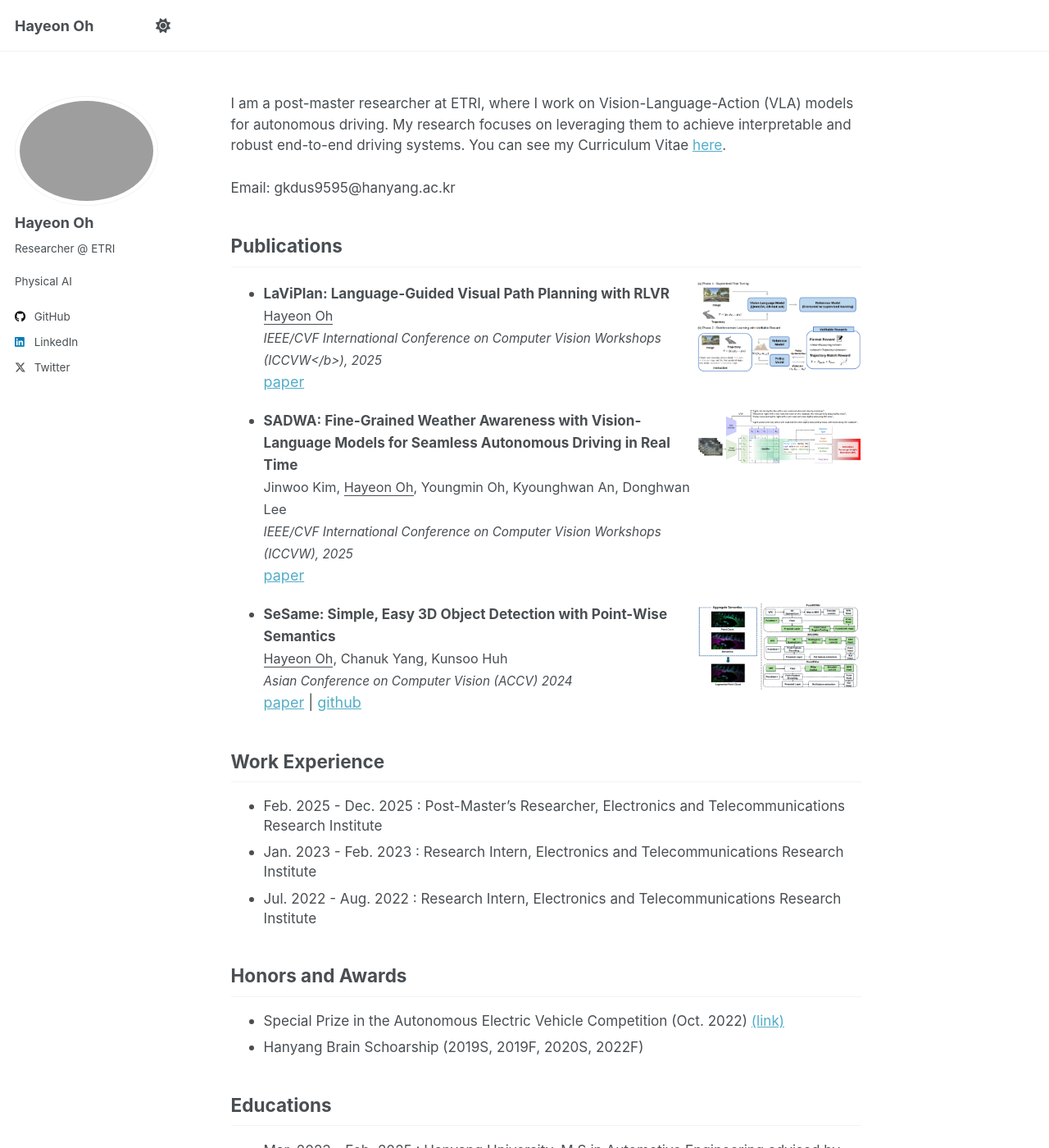
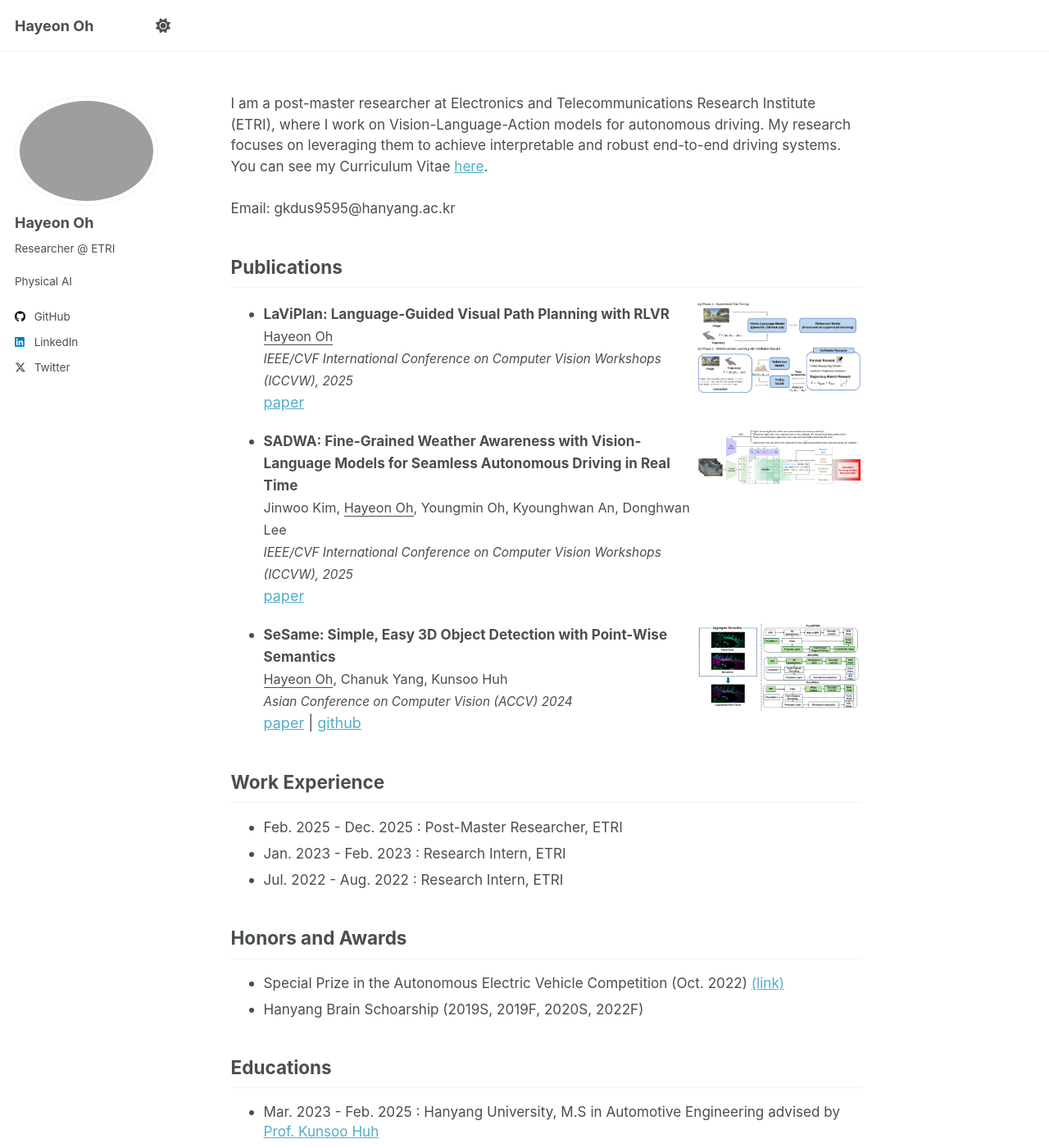
Before and after one commit to OPhD-hahao/OPhD-hahao.github.io, a Jekyll site: the page built from _pages/about.md, in a window 1280 px wide and 1400 px high. Shown: the whole window at 82% size. Built offline with Jekyll 4.4.1, drawn with Linux system fonts in a browser that asks for light colours; a script that is not in the unit is left out.

Commit message:
typo correction

```diff
--- a/_pages/about.md
+++ b/_pages/about.md
@@ -9,7 +9,7 @@ redirect_from:
 ---
 
 <div style="font-size: 0.95em; line-height: 1.5;">
-I am a post-master researcher at ETRI, where I work on Vision-Language-Action (VLA) models for autonomous driving. My research focuses on leveraging them to achieve interpretable and robust end-to-end driving systems. You can see my Curriculum Vitae <a href="../assets/curriculum_vitae_HayeonOh.pdf">here</a>.<br><br>
+I am a post-master researcher at Electronics and Telecommunications Research Institute (ETRI), where I work on Vision-Language-Action models for autonomous driving. My research focuses on leveraging them to achieve interpretable and robust end-to-end driving systems. You can see my Curriculum Vitae <a href="../assets/curriculum_vitae_HayeonOh.pdf">here</a>.<br><br>
 Email: gkdus9595@hanyang.ac.kr
 </div>
 
@@ -22,7 +22,7 @@ Email: gkdus9595@hanyang.ac.kr
     <div>
       <span style="font-size: 0.95em;"><b>LaViPlan: Language-Guided Visual Path Planning with RLVR</b></span><br/>
       <span style="font-size: 0.9em;"><u>Hayeon Oh</u></span><br/>
-      <span style="font-size: 0.85em;"><i>IEEE/CVF International Conference on Computer Vision Workshops (ICCVW</b>), 2025</i></span><br/>
+      <span style="font-size: 0.85em;"><i>IEEE/CVF International Conference on Computer Vision Workshops (ICCVW), 2025</i></span><br/>
       <a href="https://openaccess.thecvf.com/content/ICCV2025W/2COOOL/html/Oh_LaViPlan__Language-Guided_Visual_Path_Planning_with_RLVR_ICCVW_2025_paper.html">paper</a>
     </div>
     <img src="../assets/papers/laviplan.png" width="200px" />
@@ -51,9 +51,9 @@ Email: gkdus9595@hanyang.ac.kr
 ## Work Experience
 
 <ul style="font-size: 0.95em; line-height: 1.4;">
-  <li>Feb. 2025 - Dec. 2025 : Post-Master’s Researcher, Electronics and Telecommunications Research Institute</li>
-  <li>Jan. 2023 - Feb. 2023 : Research Intern, Electronics and Telecommunications Research Institute</li>
-  <li>Jul. 2022 - Aug. 2022 : Research Intern, Electronics and Telecommunications Research Institute</li>
+  <li>Feb. 2025 - Dec. 2025 : Post-Master Researcher, ETRI</li>
+  <li>Jan. 2023 - Feb. 2023 : Research Intern, ETRI</li>
+  <li>Jul. 2022 - Aug. 2022 : Research Intern, ETRI</li>
 </ul>
 
 ## Honors and Awards
```
